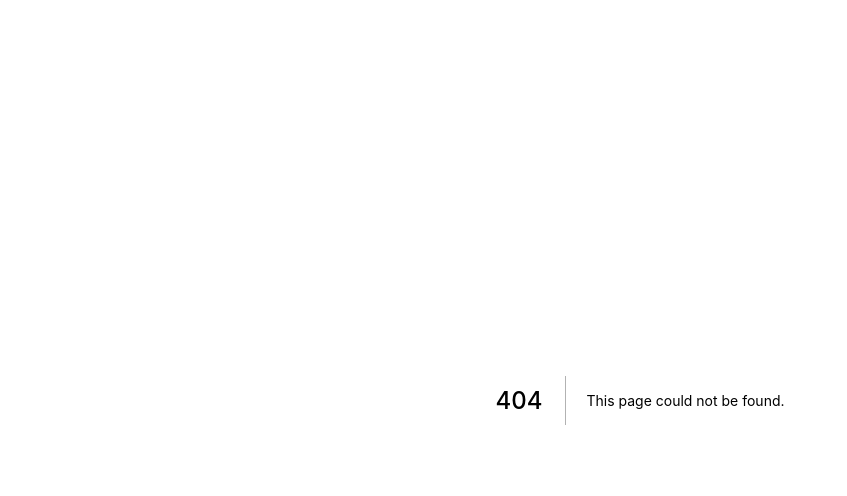
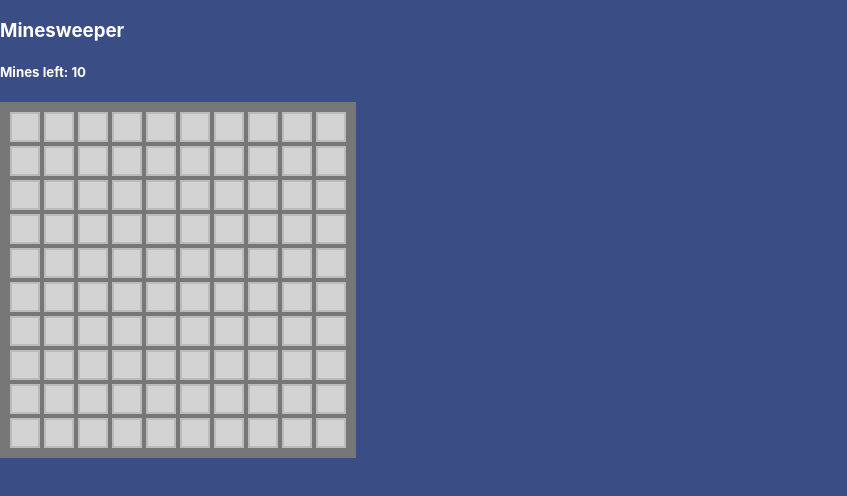
Before and after one commit to project4uoft/projectfour, a Next.js app: page /minesweeper in a window 1280 px wide. Before the commit this address had no page. Shown: the top 496 px of the page, without its empty margins (0-847 px from the left). Built offline with nearby package versions, Linux system fonts and the light colour scheme.

Commit message:
adding minesweeper

```diff
--- a/package.json
+++ b/package.json
@@ -24,6 +24,7 @@
     "react-dom": "17.0.2",
     "socket.io": "^4.0.2",
     "socket.io-client": "^4.0.1",
+    "styled-components": "^5.3.0",
     "tslib": "^2.2.0",
     "uuid": "^8.3.2"
   },
--- /dev/null
+++ b/pages/minesweeper.js
@@ -0,0 +1,236 @@
+import Head from 'next/head';
+import React, { useState, useEffect } from 'react';
+import styled from 'styled-components';
+import styles from '../styles/Minesweeper.module.css';
+
+const Minesweeper = () => {
+  const [win, setWin] = useState(false);
+  const [lost, setLost] = useState(false);
+  // Amount of mines checked
+  const [mineChecked, setMineChecekd] = useState(0);
+  // Mine numbers
+  const [MINES_NUMBER, setMinesNumber] = useState(10);
+  // Board size
+  const BOARD_NUMBER = 10;
+  // state for the board
+  const [board, setBoard] = useState();
+  // Used for the state of the tiles
+  const TILE_STATUSES = {
+    HIDDEN: 'hidden',
+    MINE: 'mine',
+    NUMBER: 'number',
+    MARKED: 'marked'
+  }
+
+  // createBoard function will render the board
+  const createBoard = (boardSize, numberOfMines) => {
+    const board = [];
+
+    const minePostion = getMinePosition(boardSize, numberOfMines)
+
+    for(let x = 0; x < boardSize; x++) {
+      const row = []
+      for(let y = 0; y < boardSize; y++) {
+        const tile = [
+          {
+            x,
+            y,
+            mine: minePostion.some(positionMatch.bind(null, {x, y})),
+            status: 'hidden'
+          }
+        ]
+
+        row.push(tile);
+      }
+      board.push(row);
+    }
+    return setBoard(board);
+  }
+
+  useEffect(() => {
+    return createBoard(BOARD_NUMBER, MINES_NUMBER);
+    //Use the next lines if line 97 is uncommented
+    // if(board) {
+    //   console.log('rerendered')
+    // } else {
+    //   return createBoard(BOARD_NUMBER, MINES_NUMBER);
+    // }
+
+    // console.log(board);
+  }, [])
+  //Use this if line 97 is uncommented
+  // }, [empty])
+
+  // This will be used to randomely generate mines on the board
+  const getMinePosition = (boardSize, numberOfMines) => {
+    const positions = [];
+
+    while(positions.length < numberOfMines) {
+      const position = {
+        x: randomNumber(boardSize),
+        y: randomNumber(boardSize)
+      }
+      if (!positions.some(p =>  positionMatch(p, position))){
+        positions.push(position)
+      }
+    }
+
+    return positions;
+  }
+
+  const positionMatch = (a, b) => {
+    return a.x === b.x && a.y === b.y
+  }
+
+  const randomNumber = (size) => {
+    return Math.floor(Math.random() * size)
+  }
+
+  //This will reveal all the mines
+  const checkMines = () => {
+    board.forEach(row => row.forEach(tile => {
+      if(tile[0].mine === true) {
+        tile[0].status = TILE_STATUSES.MINE
+      }
+    }));
+    setBoard(board);
+  }
+
+  // Check for tile clicks
+  const tileClick = (e) => {
+    if(lost) {
+      return;
+    }
+    const tile = JSON.parse(e.target.dataset.tile)[0];
+    const mineCheck = JSON.parse(e.target.dataset.tile)[0].mine;
+    if (e.target.dataset.status !== TILE_STATUSES.HIDDEN) {
+      return
+    }
+    if(mineCheck) {
+      setLost(!lost);
+      checkMines()
+      return e.target.dataset.status = TILE_STATUSES.MINE;
+    } else {
+      e.target.dataset.status = TILE_STATUSES.NUMBER;
+    }
+    const adjacentTiles = nearbyTiles(board, tile);
+    console.log(adjacentTiles);
+    const mines = adjacentTiles.filter(t => t[0].mine);
+    if(mines.length === 0) {
+      /* The next lines of commented out code was used to reveal all the adjacent tiles that did not have any number, i.e. empty tiles. It was commented out due that it casued some bugs */
+
+      // board.forEach(row => row.forEach(tile => {
+      //   for(let i=0; i<adjacentTiles.length; i++) {
+      //     if(tile[0].x === adjacentTiles[i][0].x && tile[0].y === adjacentTiles[i][0].y) {
+      //       // console.log(tile[0].x, ' ', adjacentTiles[i][0].x )
+      //       tile[0].status = TILE_STATUSES.NUMBER
+      //       console.log(tile[0]);
+      //       setBoard(board);
+      //     }
+      //   }
+      // }))
+      // setEmpty(!empty);
+      return;
+    } else {
+      e.target.textContent = mines.length;
+    }
+  }
+
+  // Check the nearby tiles after clicking to confirm if there are any mines
+  const nearbyTiles = (board, tile) => {
+    console.log(tile.y);
+    console.log(board)
+    const tiles = []
+    for(let xOffset = -1; xOffset<= 1; xOffset++) {
+      for(let yOffset = -1; yOffset<= 1; yOffset++) {
+        const surroundingTile = board[tile.x + xOffset]?.[tile.y + yOffset]
+        if(surroundingTile) {tiles.push(surroundingTile)}
+      }
+    }
+    // Dont remember what the next lines were for sorry
+
+    // for(let w=-1; w<=1; w++){
+    //   const surroundingTile = board[tile.x - w][tile.y];
+    //   if(surroundingTile) {tiles.push(surroundingTile)}
+    // }
+    // tiles.push(board[0][2])
+    return tiles;
+  }
+
+  // Check for right clicks for marking
+  const contextMenu = (e) => {
+    e.preventDefault();
+    let tileInfo = JSON.parse(e.target.dataset.tile)[0];
+    console.log(tileInfo.mine)
+    //Stop if win
+    if(win) {
+      return;
+    }
+    //Stop if lose
+    if(lost) {
+      return;
+    }
+    //Prevent marking more than 10 mines
+    if(MINES_NUMBER === 0 && e.target.dataset.status === TILE_STATUSES.MARKED) {
+      setMinesNumber(MINES_NUMBER + 1)
+      return e.target.dataset.status = TILE_STATUSES.HIDDEN;
+    } else if (MINES_NUMBER === 0) {
+      return;
+    }
+    // Prevent marking revealed tiles
+    if(e.target.dataset.status !== TILE_STATUSES.HIDDEN && e.target.dataset.status !== TILE_STATUSES.MARKED) {
+      return
+    }
+
+    if(e.target.dataset.status === TILE_STATUSES.MARKED) {
+      e.target.dataset.status = TILE_STATUSES.HIDDEN
+      //if user unchecks mine reduce the minechecked if tile is a mine
+      if(tileInfo.mine) {
+        setMineChecekd(mineChecked - 1)
+      }
+      if(MINES_NUMBER === 10) {
+        return
+      } else {
+        setMinesNumber(MINES_NUMBER + 1)
+      }
+    } else {
+      e.target.dataset.status = TILE_STATUSES.MARKED
+      // Increase the count and if count is 10 user wins!
+      if(tileInfo.mine) {
+        setMineChecekd(mineChecked + 1);
+        if(mineChecked === 10) {
+          setWin(!win);
+        }
+      }
+      setMinesNumber(MINES_NUMBER - 1);
+    }
+  }
+
+  return(
+    <>
+      <h3>Minesweeper</h3>
+      <h5>Mines left: {MINES_NUMBER}</h5>
+      <div style={{display:  `${!lost ? 'none': ''}`}}>
+       <p>You Lost</p>
+        <button  onClick={()=> {
+          setLost(false);
+
+          createBoard(BOARD_NUMBER, MINES_NUMBER)
+        }}>Try again?</button>
+      </div>
+      <div style={{display:  `${!win ? 'none': ''}`}}>
+        <p>You won!</p>
+        <button  onClick={()=> {
+          setWin(false);
+
+          createBoard(BOARD_NUMBER, MINES_NUMBER)
+        }}>Try again?</button>
+      </div>
+      <div className={styles.board}>
+        {!board ? '' : board.map(row => row.map((tile, index) => <div key={index} data-status={tile[0].status} className={styles.board} onClick={tileClick} onContextMenu={contextMenu} data-tile={JSON.stringify(tile)}>{tile.status}</div>))}
+      </div>
+    </>
+  )
+}
+
+export default Minesweeper;
--- /dev/null
+++ b/styles/Minesweeper.module.css
@@ -0,0 +1,36 @@
+.board {
+  display: inline-grid;
+  padding: 10px;
+  grid-template-columns: repeat(10, 30px);
+  grid-template-rows: repeat(10, 30px);
+  gap: 4px;
+  background-color: #777;
+}
+
+.board > * {
+  width: 100%;
+  height: 100%;
+  display: flex;
+  justify-content: center;
+  align-items: center;
+  color: white;
+  border: 2px solid #BBB;
+  user-select: none;
+}
+
+.board > [data-status='hidden'] {
+  background-color: lightgray;
+  cursor: pointer;
+}
+
+.board > [data-status='mine'] {
+  background-color: red;
+}
+
+.board > [data-status='number'] {
+  background-color: none;
+}
+
+.board > [data-status='marked'] {
+  background-color: yellow;
+}
```
